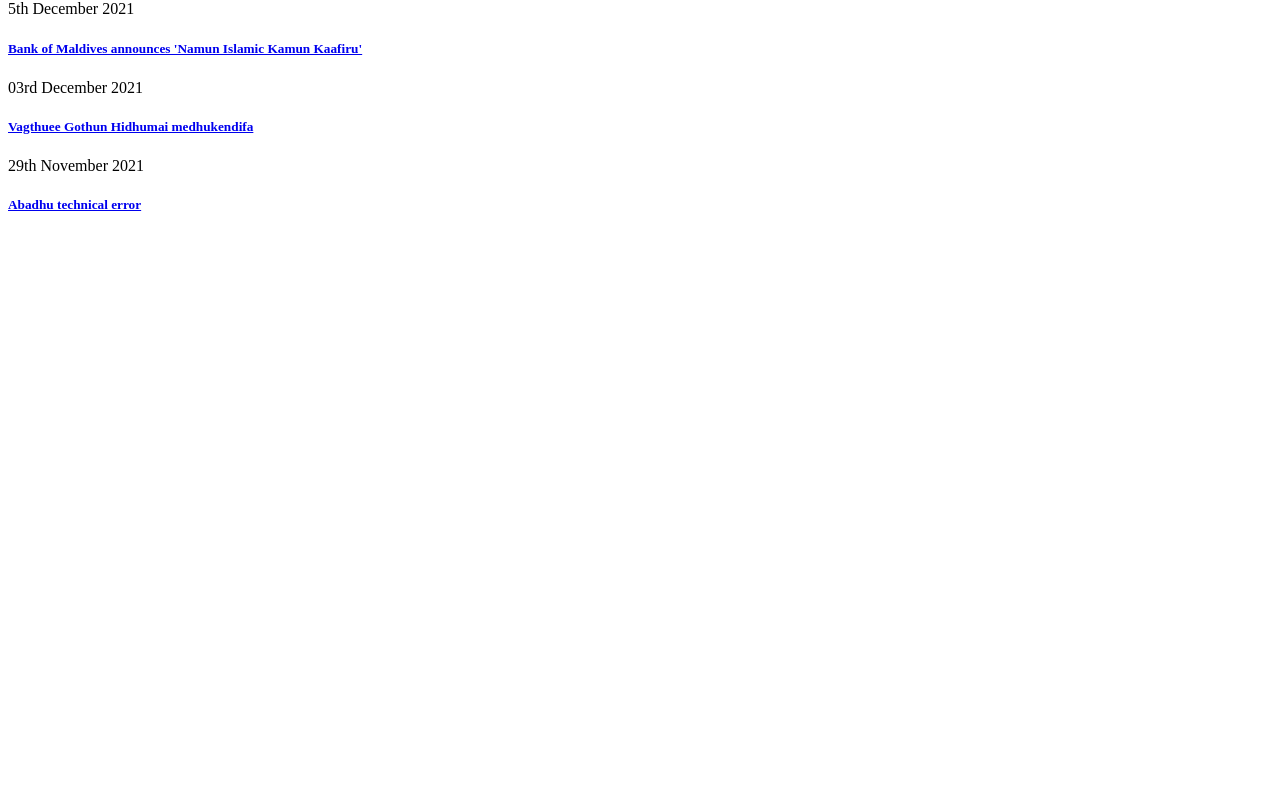
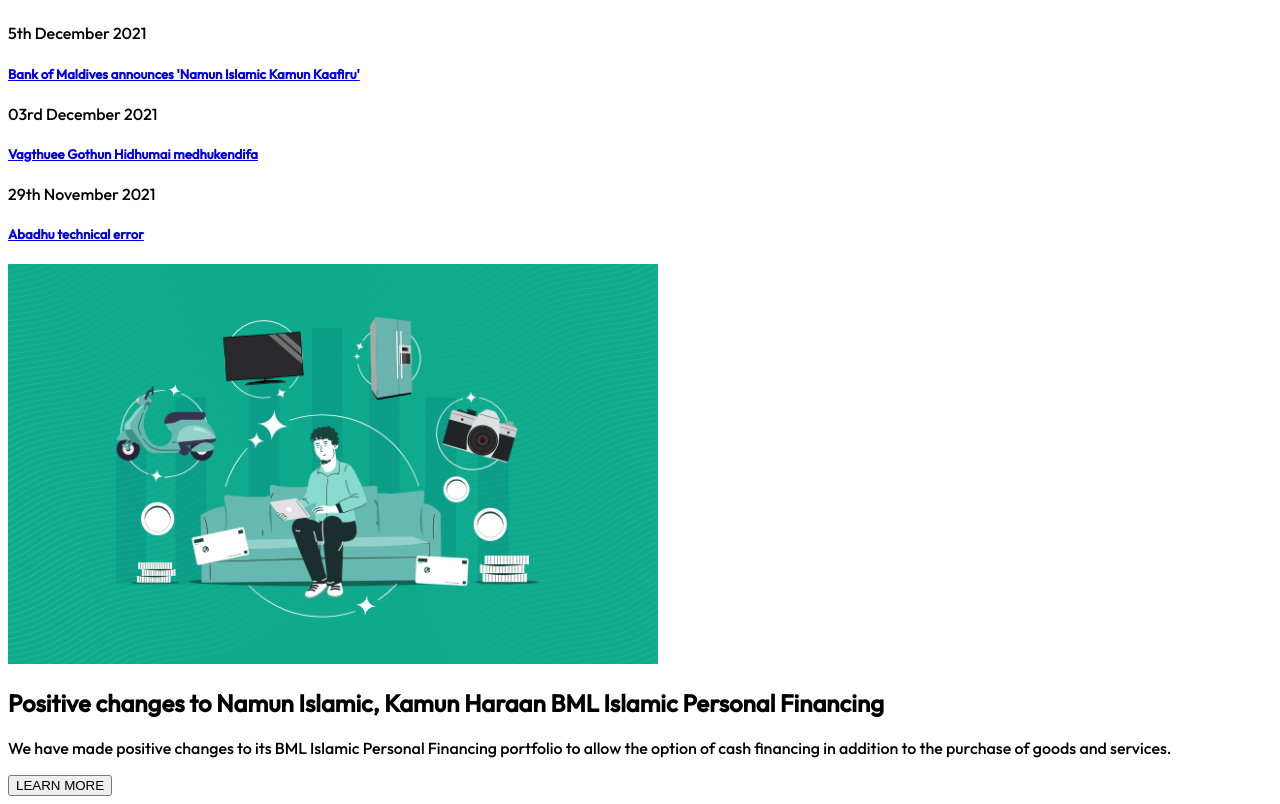
Before and after one commit to ibrahimzahir/aharenge-bankfailed, a Next.js app: page / in a window 1280 px wide. Shown: the part 5997-6801 px from the top of the page. Before the commit the page ends 6232 px from the top, so only its background shows below. Built offline with nearby package versions, Linux system fonts and the light colour scheme.

Commit message:
font add

```diff
--- /dev/null
+++ b/css/main.css
@@ -0,0 +1,5 @@
+@import url("https://fonts.googleapis.com/css2?family=Outfit:wght@300;500&display=swap");
+/* can now reference my font */
+body {
+  font-family: "Outfit", sans-serif;
+}
--- a/pages/index.js
+++ b/pages/index.js
@@ -2,6 +2,7 @@ import Head from "next/head";
 import Header from "../components/Header";
 import HeroImage from "../components/HeroImage";
 import Lnews from "../components/Lnews";
+import Image from "next/image";
 import TopHeader from "../components/TopHeader";
 import { ChevronRightIcon } from "@heroicons/react/outline";
 
@@ -18,7 +19,7 @@ export default function Home() {
       <main className="container mx-auto px-16">
         <section className="col-2 py-10">
           <div className="flex items-center justify-between">
-            <h2 className="text-3xl font-bold pt-5">Lattest News</h2>
+            <h2 className="text-5xl m-2 font-black pt-5">Latest News</h2>
             <div className="flex items-center space-x-2 pt-6">
               <h2 className="text-sm text-red-500 cursor-pointer">VIEW ALL</h2>
               <ChevronRightIcon className="h-4 text-red-500 cursor-pointer" />
@@ -28,6 +29,39 @@ export default function Home() {
             <Lnews />
           </div>
         </section>
+        <section className="py-4">
+          <div className="grid grid-cols-2 gap-4 space-x-20">
+            <Image
+              src="/personal.webp"
+              layout="fixed"
+              objectFit="cover"
+              height={400}
+              width={650}
+              className="object-cover rounded-xl"
+            />
+            <div className="p-4">
+              <h2 className="text-3xl font-bold leading-normal">
+                Positive changes to Namun Islamic, Kamun Haraan BML Islamic
+                Personal Financing
+              </h2>
+              <p className="py-2 leading-loose">
+                We have made positive changes to its BML Islamic Personal
+                Financing portfolio to allow the option of cash financing in
+                addition to the purchase of goods and services.
+              </p>
+              <div className="py-8">
+                <button
+                  className="bg-transparent text-red-600
+                font-semibold  py-2 px-8 border-2
+              border-red-600  rounded-full
+              transition duration-500 ease-in-out hover:scale-110"
+                >
+                  LEARN MORE
+                </button>
+              </div>
+            </div>
+          </div>
+        </section>
       </main>
     </div>
   );
```
Also changed, not shown: pages/_app.js (+4 -3 lines), public/personal.webp (added).
